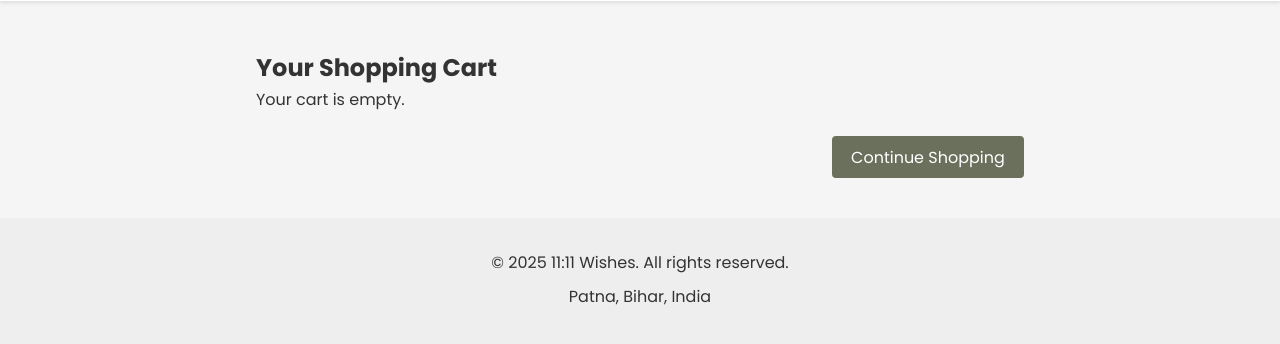
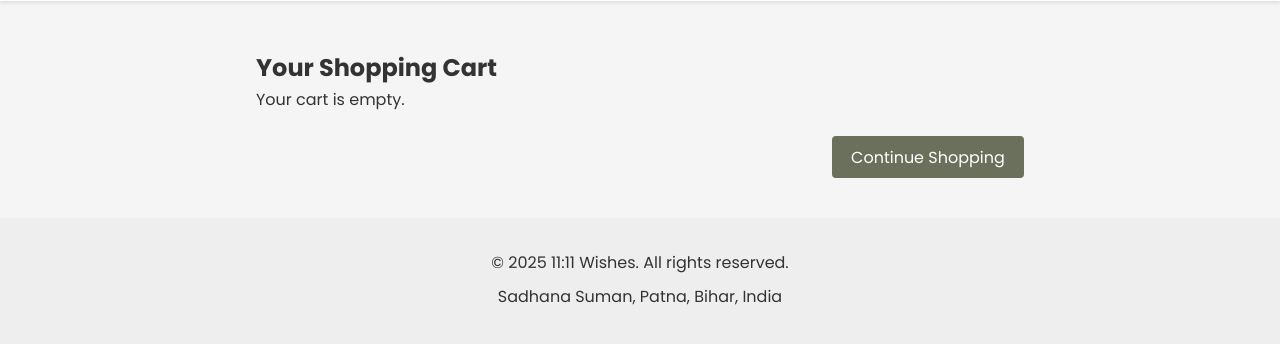
Before and after one commit to subhh33/11-11_Wishes, a plain HTML site: page cart.html in a window 1280 px wide. Shown: the part 76-420 px from the top of the page. Drawn offline with Linux system fonts and the light colour scheme.

Commit message:
Update cart.html

```diff
--- a/cart.html
+++ b/cart.html
@@ -30,7 +30,7 @@
 
   <footer>
     <p>© 2025 11:11 Wishes. All rights reserved.</p>
-    <p>Patna, Bihar, India</p>
+    <p>Sadhana Suman, Patna, Bihar, India</p>
   </footer>
 
   <script src="script.js"></script>
```
